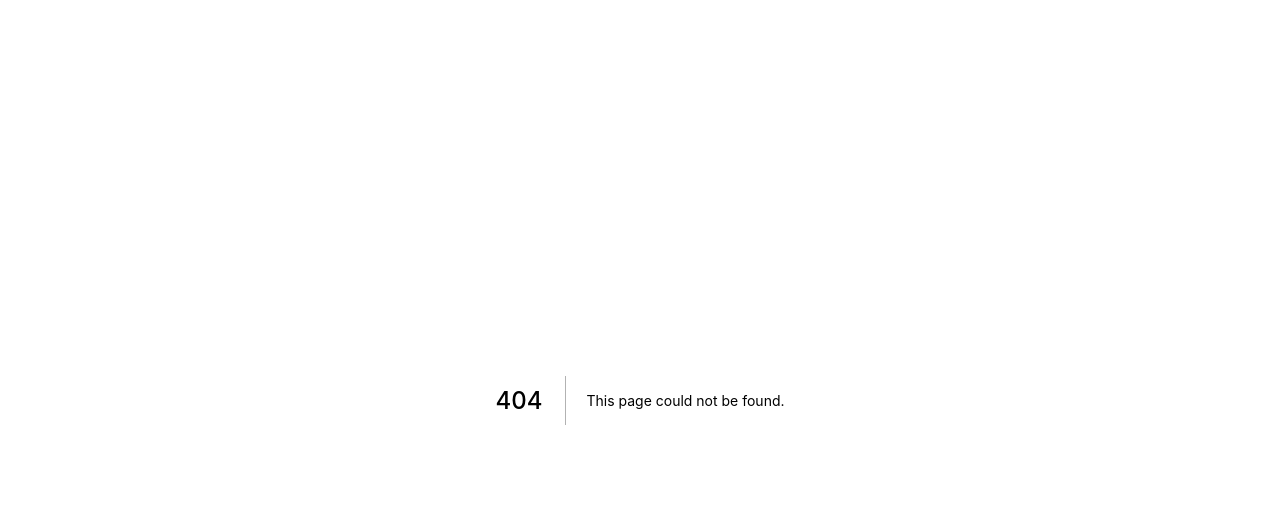
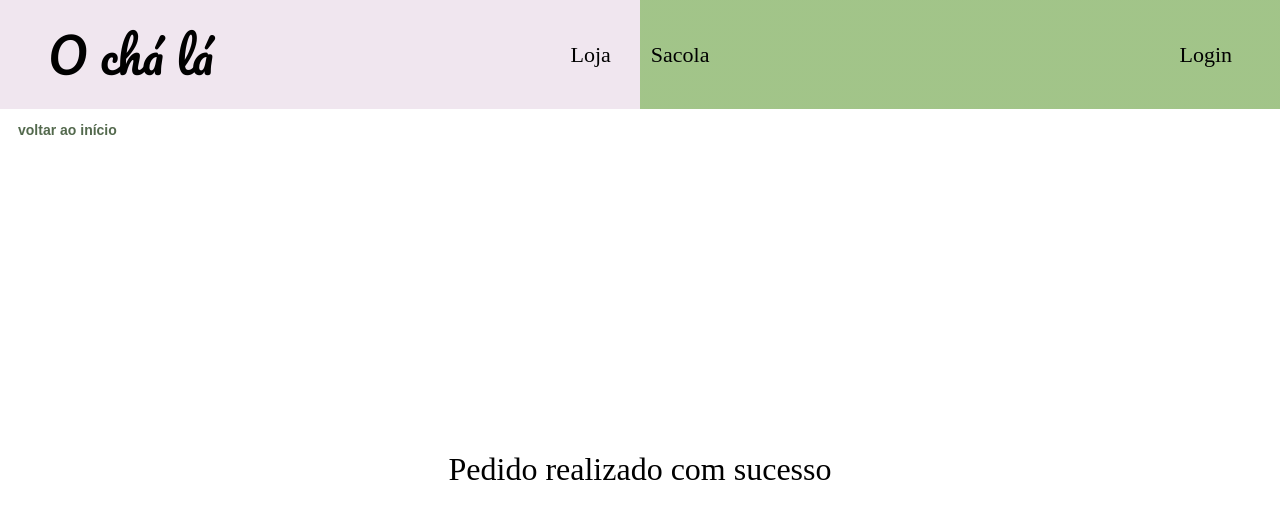
Before and after one commit to LeticiaLuckow/o-cha-la, a Next.js app: page /orderPlaced in a window 1280 px wide. Before the commit this address had no page. Shown: the top 518 px of the page. Built offline with nearby package versions, Linux system fonts and the light colour scheme; some icons are missing.

Commit message:
orderPlace+login

```diff
--- /dev/null
+++ b/src/pages/orderPlaced/index.tsx
@@ -0,0 +1,32 @@
+import type { NextPage } from 'next';
+import Header from '../../components/header';
+import { CheckmarkCircle2 } from '@styled-icons/evaicons-solid';
+import { OrderP } from './styles';
+import { ButtonReturn } from '../login/styles';
+import Link from 'next/link';
+
+const orderPlaced: NextPage = () => {
+  return (
+    <>
+      <div>
+        <Header />
+      </div>
+      <ButtonReturn>
+        <Link href="/">voltar ao início</Link>
+      </ButtonReturn>
+      <div
+        style={{
+          display: 'flex',
+          flexDirection: 'column',
+          alignItems: 'center',
+          marginTop: '22px',
+        }}
+      >
+        <CheckmarkCircle2 width={'250px'} color={'green'} />
+        <OrderP>Pedido realizado com sucesso</OrderP>
+      </div>
+    </>
+  );
+};
+
+export default orderPlaced;
--- /dev/null
+++ b/src/pages/orderPlaced/styles.ts
@@ -0,0 +1,10 @@
+import styled from 'styled-components';
+
+const OrderP = styled.p`
+  font-size: 32px;
+  text-align: center;
+  margin: 0;
+  padding-top: 40px;
+  font-family: 'Uchen', serif;
+`;
+export { OrderP };
```
Also changed, not shown: src/pages/bag/index.tsx (+13 -2 lines), src/pages/login/index.tsx (+34 -6 lines), src/pages/payment/index.tsx (+2 -10 lines).
